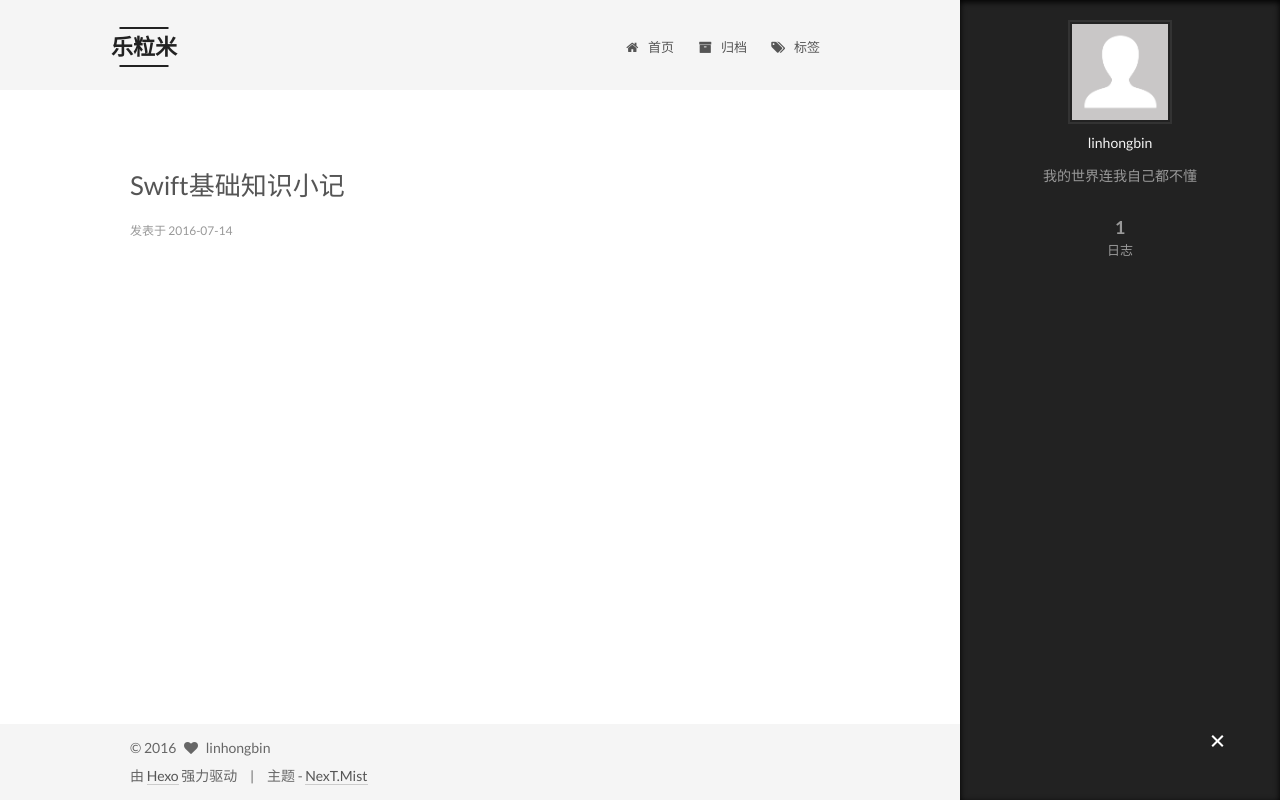
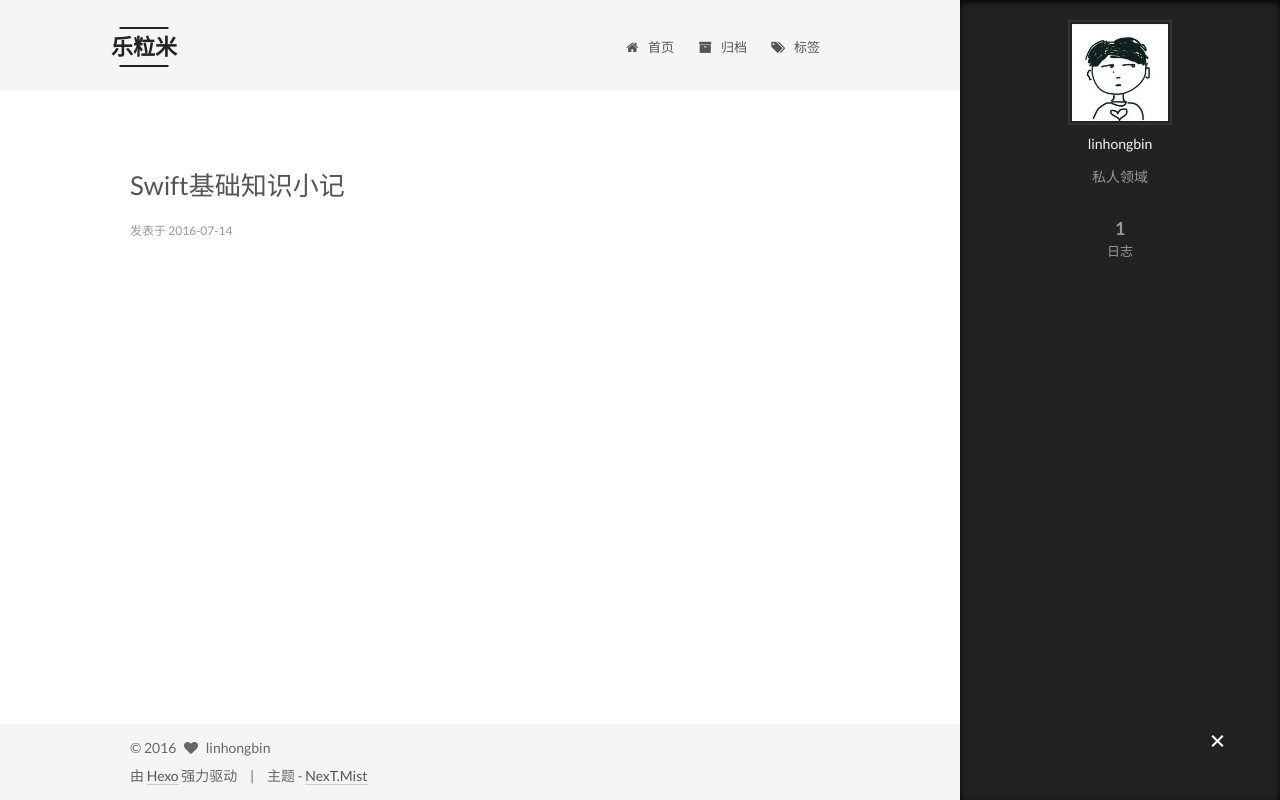
Before and after one commit to HomePin/github, a plain HTML site: page index.html in a window 1280 px wide. Both pictures are taken after a click on the element 1217 px from the left and 742 px from the top of the page. Drawn offline with Linux system fonts and the light colour scheme.

Commit message:
Site updated: 2016-07-14 23:06:52

```diff
--- a/css/main.css
+++ b/css/main.css
@@ -1548,7 +1548,7 @@ pre .javascript .function {
   width: 4px;
   height: 4px;
   border-radius: 50%;
-  background: #2bffff;
+  background: #db30ff;
 }
 .links-of-blogroll {
   font-size: 13px;
--- a/index.html
+++ b/index.html
@@ -84,15 +84,15 @@
 
 
 
-<meta name="description" content="我的世界连我自己都不懂">
+<meta name="description" content="私人领域">
 <meta property="og:type" content="website">
 <meta property="og:title" content="乐粒米">
 <meta property="og:url" content="http://yoursite.com/index.html">
 <meta property="og:site_name" content="乐粒米">
-<meta property="og:description" content="我的世界连我自己都不懂">
+<meta property="og:description" content="私人领域">
 <meta name="twitter:card" content="summary">
 <meta name="twitter:title" content="乐粒米">
-<meta name="twitter:description" content="我的世界连我自己都不懂">
+<meta name="twitter:description" content="私人领域">
 
 
 
@@ -343,10 +343,10 @@
       <section class="site-overview sidebar-panel  sidebar-panel-active ">
         <div class="site-author motion-element" itemprop="author" itemscope itemtype="http://schema.org/Person">
           <img class="site-author-image" itemprop="image"
-               src="/images/avatar.gif"
+               src="/images/avatar.JPG"
                alt="linhongbin" />
           <p class="site-author-name" itemprop="name">linhongbin</p>
-          <p class="site-description motion-element" itemprop="description">我的世界连我自己都不懂</p>
+          <p class="site-description motion-element" itemprop="description">私人领域</p>
         </div>
         <nav class="site-state motion-element">
           <div class="site-state-item site-state-posts">
```
Also changed, not shown: 2016/07/14/Swift基础知识小记/index.html (+5 -5 lines), archives/2016/07/index.html (+5 -5 lines), archives/2016/index.html (+5 -5 lines), archives/index.html (+5 -5 lines), images/avatar.JPG (added), uploads/avatar.JPG (added).
